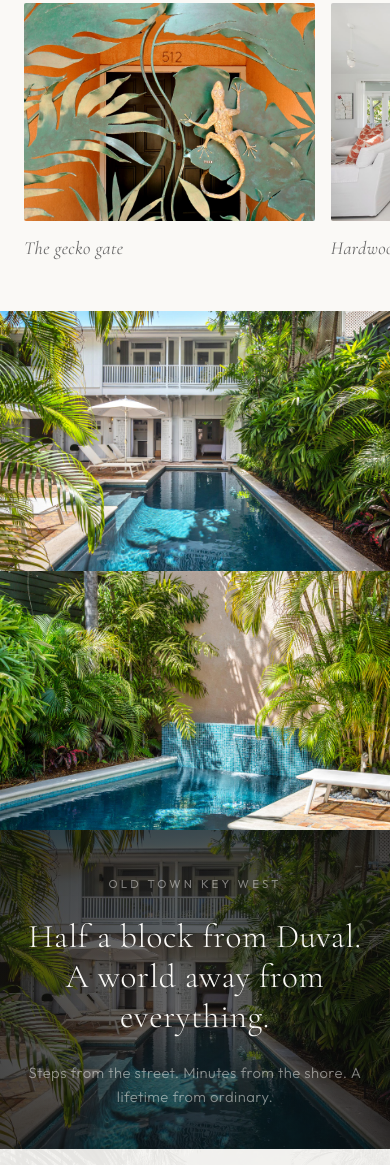
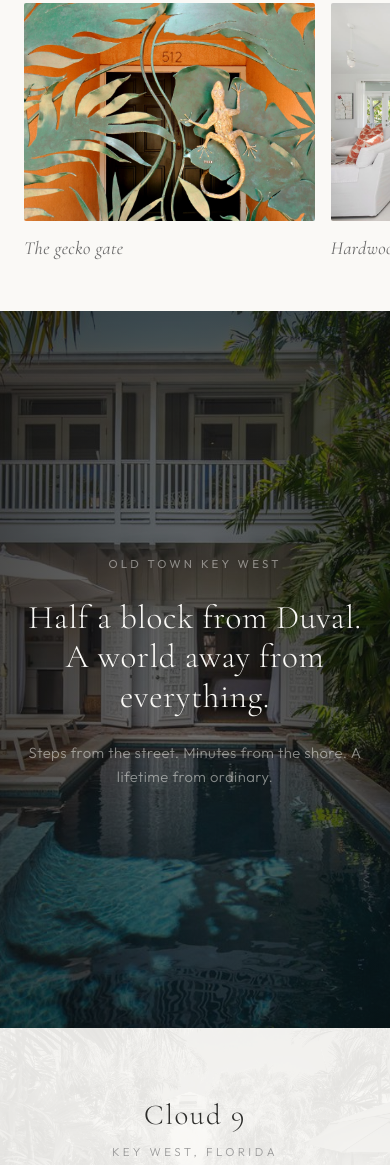
Before and after one commit to AlexAiniko/cloud9kw, a plain HTML site: page index.html in a window 390 px wide. Shown: the part 5447-6612 px from the top of the page. Drawn offline with nearby package versions, Linux system fonts and the light colour scheme.

Commit message:
Move full-bleed images to carousel + fix location section jank
- Moved 2 full-bleed images (scurto-421, scurto-457) into snap carousel
- Deleted full-bleed section and its CSS entirely
- Fixed location jank: replaced 100vh + -webkit-fill-available with fixed 85vh
  (iOS recalculates -webkit-fill-available on URL bar toggle = layout shifts)
- Removed JS-driven reveal animation from location text (IntersectionObserver
  class toggle was causing reflow)
- Location text now just visible, no animation overhead

Co-Authored-By: Claude Opus 4.6 (1M context) <noreply@anthropic.com>

```diff
--- a/index.html
+++ b/index.html
@@ -22,7 +22,7 @@
   <link rel="preload" as="image" href="images/entrance-through-doors.jpg">
 
   <!-- Styles -->
-  <link rel="stylesheet" href="styles.css?v=13">
+  <link rel="stylesheet" href="styles.css?v=14">
 </head>
 <body>
 
@@ -200,19 +200,18 @@
         </div>
         <span class="details__item-caption">The garden suite</span>
       </div>
-    </div>
-  </section>
-
-  <!-- ============================================
-       FULL-BLEED IMAGES
-       Visual breath between details and location
-       ============================================ -->
-  <section class="scene-fullbleed" aria-label="Property gallery">
-    <div class="fullbleed__image">
-      <img src="images/scurto-421.jpg" alt="Elevated view of Cloud 9 pool and white two-story cottage framed by tropical palms" loading="lazy">
-    </div>
-    <div class="fullbleed__image">
-      <img src="images/scurto-457.jpg" alt="Pool water feature and mosaic tile wall nestled among dense tropical plantings" loading="lazy">
+      <div class="details__item">
+        <div class="details__item-img">
+          <img src="images/scurto-421.jpg" alt="Elevated view of Cloud 9 pool and white two-story cottage framed by tropical palms" loading="lazy">
+        </div>
+        <span class="details__item-caption">From above</span>
+      </div>
+      <div class="details__item">
+        <div class="details__item-img">
+          <img src="images/scurto-457.jpg" alt="Pool water feature and mosaic tile wall nestled among dense tropical plantings" loading="lazy">
+        </div>
+        <span class="details__item-caption">The water feature</span>
+      </div>
     </div>
   </section>
 
@@ -255,7 +254,7 @@
   </footer>
 
   <!-- Scripts -->
-  <script src="script.js?v=13"></script>
+  <script src="script.js?v=14"></script>
 
 </body>
 </html>
--- a/script.js
+++ b/script.js
@@ -181,8 +181,7 @@
   function initRevealObservers() {
     // Section-level reveals
     var revealTargets = [
-      '.details__intro',
-      '.scene-location'
+      '.details__intro'
     ];
 
     var sectionObserver = new IntersectionObserver(function (entries) {
--- a/styles.css
+++ b/styles.css
@@ -738,14 +738,12 @@ a {
    ============================================ */
 .scene-location {
   position: relative;
-  min-height: 100vh;
-  min-height: -webkit-fill-available;
+  height: 85vh;
   display: flex;
   align-items: center;
   justify-content: center;
   overflow: hidden;
   background: #0a0a09;
-  margin-top: -1px;
 }
 
 .location__image-wrap {
@@ -808,37 +806,9 @@ a {
   letter-spacing: 0.03em;
 }
 
-/* Staggered line reveals for location text -- opacity only for perf */
+/* Location text -- no JS-driven animation, just visible */
 .location__reveal-line {
   display: inline-block;
-  opacity: 0;
-  transition: opacity 1s ease;
-  transition-delay: calc(var(--rl) * 0.25s);
-}
-
-.scene-location.is-visible .location__reveal-line {
-  opacity: 1;
-}
-
-
-/* ============================================
-   FULL-BLEED IMAGES
-   Visual breath between sections
-   ============================================ */
-.scene-fullbleed {
-  background: #0a0a09;
-}
-
-.fullbleed__image {
-  width: 100%;
-  overflow: hidden;
-}
-
-.fullbleed__image img {
-  width: 100%;
-  height: auto;
-  display: block;
-  object-fit: cover;
 }
 
 
```
